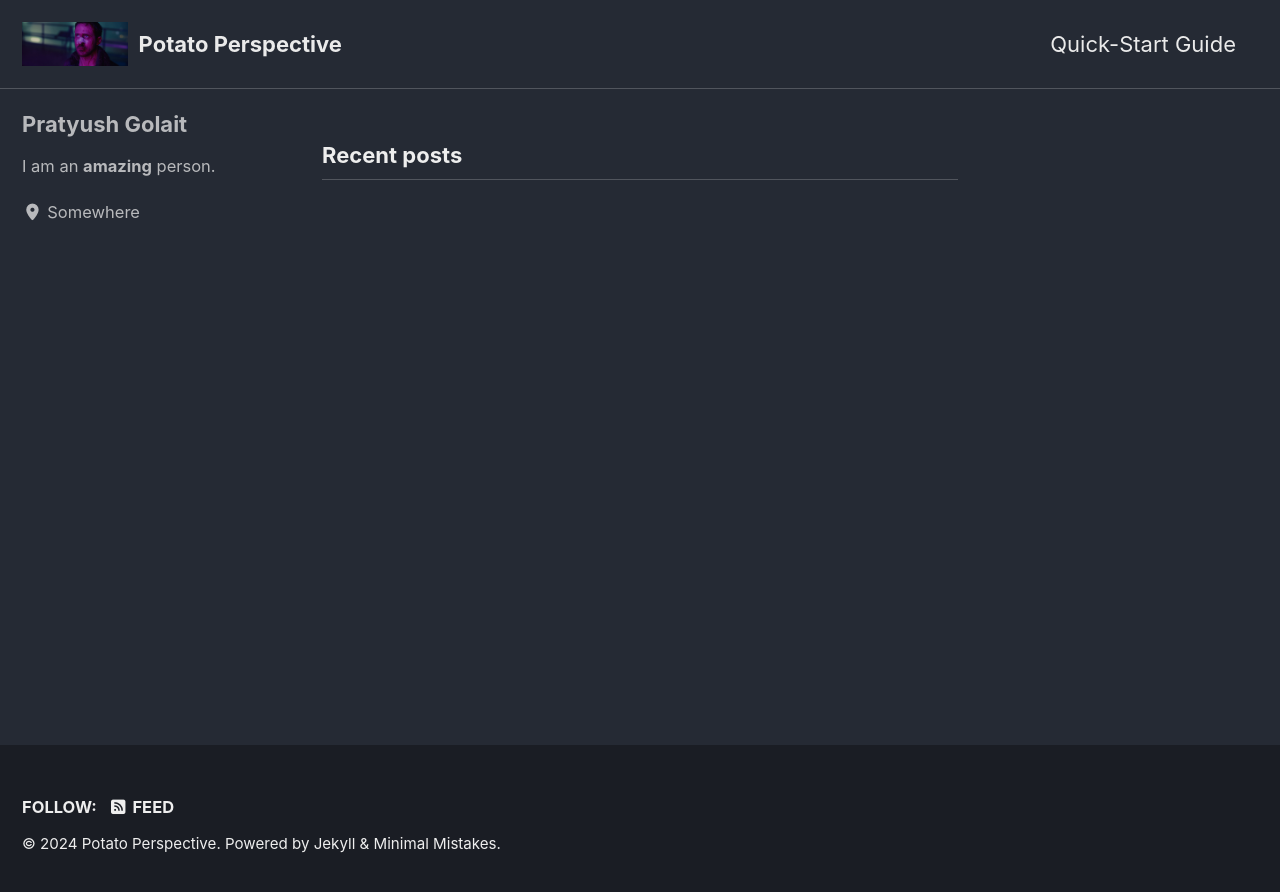
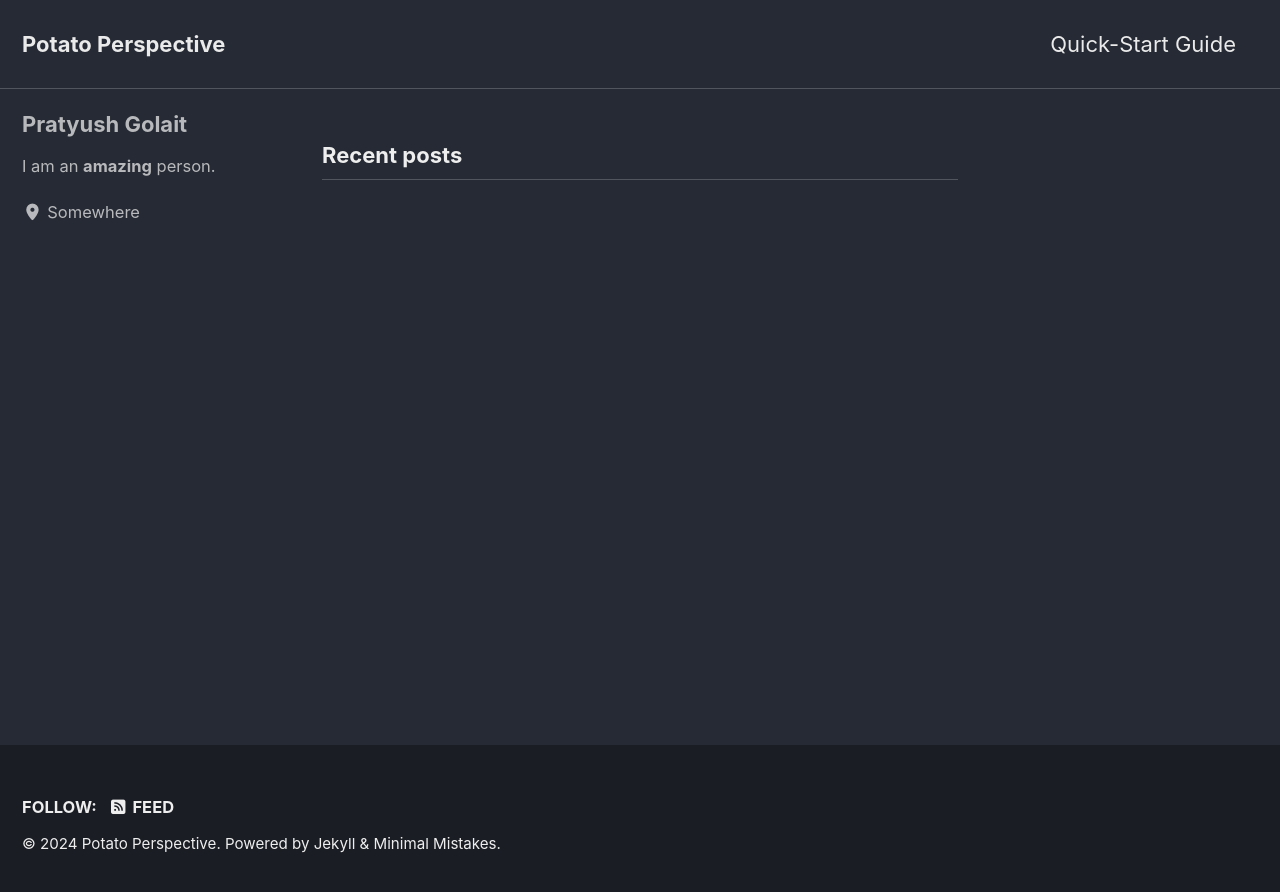
Before and after one commit to pmgolait/frame-of-reference, a Jekyll site: the page built from index.html, in a window 1280 px wide. Shown: the top 892 px of the page. Built offline with Jekyll 4.4.1, drawn with Linux system fonts in a browser that asks for light colours; cached includes are drawn as plain includes; the list of posts is cut into pages by our own code.

Commit message:
Update _config.yml

```diff
--- a/_config.yml
+++ b/_config.yml
@@ -25,8 +25,8 @@ description              : "A simple movie blog"
 url                      : "https://pmgolait.github.io"
 baseurl                  : "/potato-perspective"
 repository               : # GitHub username/repo-name e.g. "mmistakes/minimal-mistakes"
-teaser                   : "https://r4.wallpaperflare.com/wallpaper/589/956/907/5c1f91ab77ee7-wallpaper-28b62d28f0903c78a0ac416ee8a2d42a.jpg"
-logo                     : "/assets/header.jpg"
+teaser                   : "/assets/header.jpg"
+logo                     :
 masthead_title           : # overrides the website title displayed in the masthead, use " " for no title
 breadcrumbs              : # true, false (default)
 words_per_minute         : 200
```
